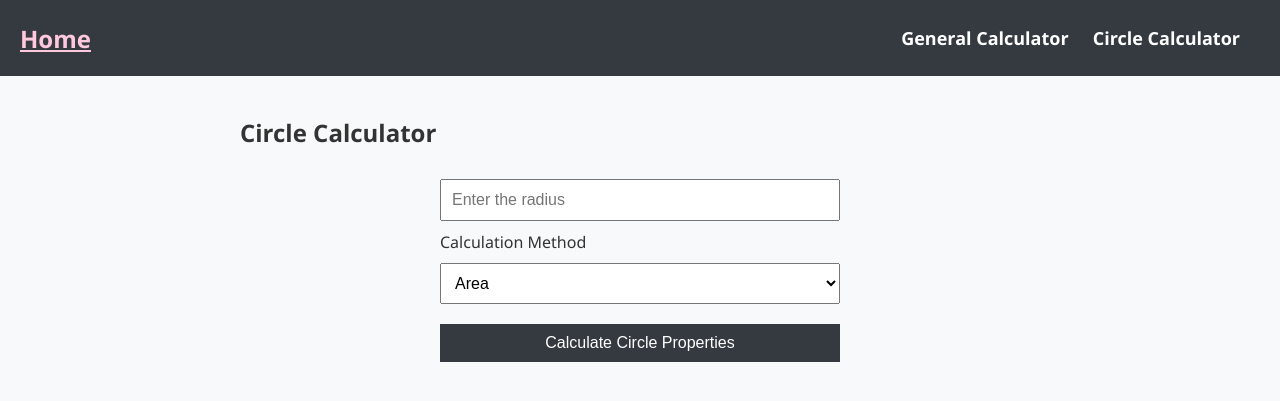
After one commit to lenafm/calculator_app, a Flask app: page /calculate_circle in a window 1280 px wide. The commit adds this page. Shown: the top 401 px of the page. Run offline with Flask 3, Linux system fonts and the light colour scheme.

Commit message:
Add circle calculator functionality and tests

```diff
--- a/flask_app.py
+++ b/flask_app.py
@@ -1,6 +1,8 @@
 from flask import Flask, render_template, request
 
 from helper import perform_calculation, convert_to_float
+
+from circle import Circle
 
 app = Flask(__name__)  # create the instance of the flask class
 
@@ -38,3 +40,27 @@ def calculate():
             return render_template('calculator.html', printed_result="You cannot divide by zero")
 
     return render_template('calculator.html')
+
+
+@app.route('/calculate_circle', methods=['GET', 'POST'])
+def calculate_circle():
+    if request.method == 'POST':
+        try:
+            radius = convert_to_float(request.form.get('radius', ''))
+            circle = Circle(radius)
+            calc_method = request.form.get('calc_method')
+
+            if calc_method == 'area':
+                result = circle.calculate_area()
+                result_text = f"Area: {result}"
+            elif calc_method == 'perimeter':
+                result = circle.calculate_perimeter()
+                result_text = f"Perimeter: {result}"
+            else:
+                return render_template('circle_calculator.html', error="Invalid calculation method selected.")
+
+            return render_template('circle_calculator.html', result=result_text)
+        except ValueError as e:
+            return render_template('circle_calculator.html', error=str(e))
+    else:
+        return render_template('circle_calculator.html')
--- a/templates/calculator.html
+++ b/templates/calculator.html
@@ -1,7 +1,7 @@
 {% extends 'layout.html' %}
 {% block content %}
 <h1>Calculator</h1>
-    <form method="post">
+<form action="{{ url_for('calculate') }}" method="post">
     <input type="text" name="value1" placeholder="Enter the first number" required="required" />
     <input type="text" name="value2" placeholder="Enter the second number" required="required" />
 
@@ -18,6 +18,8 @@
 
 <br>
 
-   {{ printed_result }}
+{% if printed_result %}
+<p>Result: {{ printed_result }}</p>
+{% endif %}
 
 {% endblock %}
--- /dev/null
+++ b/templates/circle_calculator.html
@@ -0,0 +1,33 @@
+{% extends 'layout.html' %}
+{% block content %}
+<!-- Circle Calculator Form -->
+<h2>Circle Calculator</h2>
+<form action="{{ url_for('calculate_circle') }}" method="post">
+    <input type="text" name="radius" placeholder="Enter the radius" required="required" />
+
+    <label for="calc_method">Calculation Method</label>
+    <select id="calc_method" name="calc_method">
+        <option value="area">Area</option>
+        <option value="perimeter">Perimeter</option>
+    </select>
+
+    <button type="submit">Calculate Circle Properties</button>
+
+</form>
+
+<br>
+
+{% if result %}
+    {% if result.perimeter %}
+        <p>Perimeter: {{ result.perimeter }}</p>
+        <p>Area: {{ result.area }}</p>
+    {% else %}
+        <p>Result: {{ result }}</p>
+    {% endif %}
+{% endif %}
+
+{% if error %}
+    <p class="error">{{ error }}</p>
+{% endif %}
+
+{% endblock %}
--- a/templates/layout.html
+++ b/templates/layout.html
@@ -5,20 +5,21 @@
     <meta name="viewport" content="width=device-width, initial-scale=1, shrink-to-fit=no">
     <link rel="stylesheet" type="text/css" href="{{ url_for('static', filename='main.css') }}">
 </head>
-  <body>
+<body>
     <header>
       <div id="navbar">
         <h1 class="logo"><a href="{{ url_for('home') }}">Home</a></h1>
         <strong><nav>
           <ul class="menu">
             <li><a href="{{ url_for('calculate') }}">General Calculator</a></li>
+            <li><a href="{{ url_for('calculate_circle') }}">Circle Calculator</a></li> <!-- Added URL for Circle Calculator -->
           </ul>
         </nav></strong>
       </div>
     </header>
-      <div class="container">
-      {% block content %}
-      {% endblock %}
+    <div class="container">
+        {% block content %}
+        {% endblock %}
     </div>
-  </body>
+</body>
 </html>
```
Also changed, not shown: circle.py (added, +12 -0 lines), test_circle.py (added, +20 -0 lines). Lines whose indentation alone changed are shown as unchanged.
